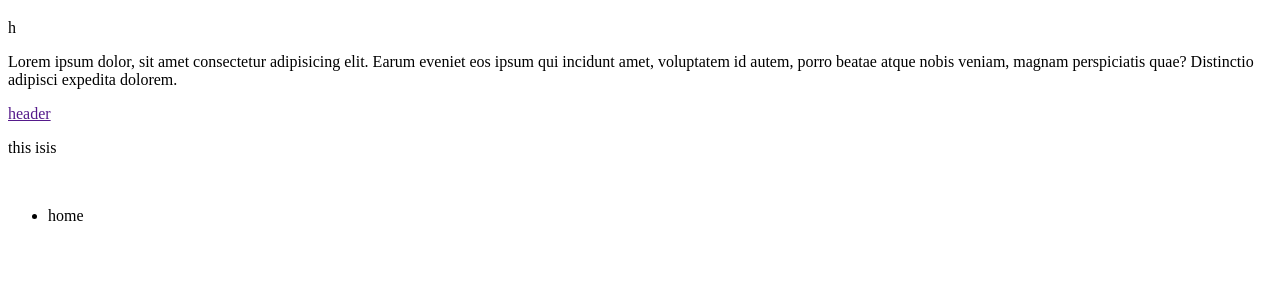
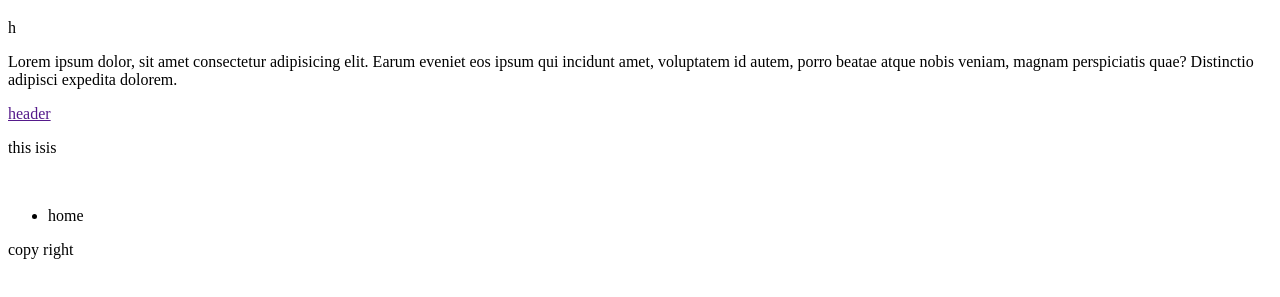
Before and after one commit to Sajad-noori12/landing_page1566, a plain HTML site: page p1/index.html in a window 1280 px wide. Shown: the part 61-358 px from the top of the page. Drawn offline with Linux system fonts and the light colour scheme.

Commit message:
footer add

```diff
--- a/p1/index.html
+++ b/p1/index.html
@@ -21,6 +21,9 @@
         <ul>
             <li>home</li>
         </ul>
+        <footer>
+            copy right
+        </footer>
     </nav>
 </body>
 
```
